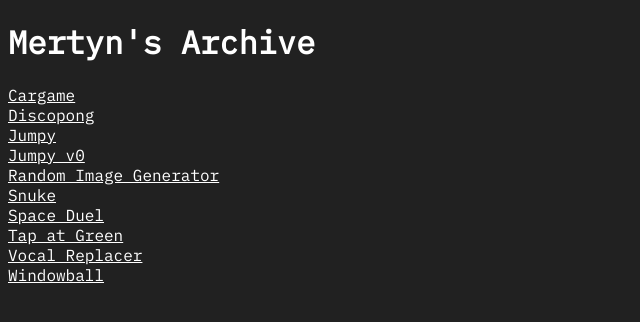
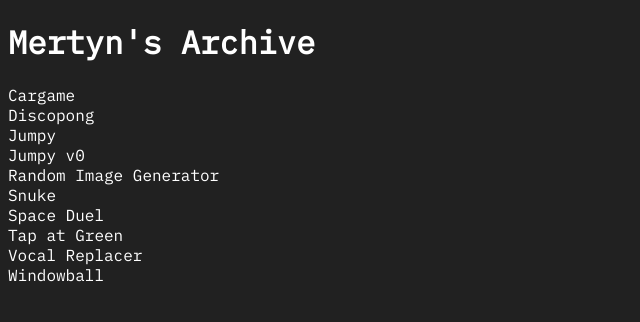
Before and after one commit to Mertyn/archive, a plain HTML site: page index.html in a window 1280 px wide. Shown: the full height of the page, 0-640 px from the left. Drawn offline with Linux system fonts and the light colour scheme.

Commit message:
Improved link styling

```diff
--- a/style.css
+++ b/style.css
@@ -10,4 +10,9 @@ body {
 a {
     display: block;
     color: white;
+    text-decoration: none;
 }
+
+a:hover {
+    text-decoration: underline;
+}
```
